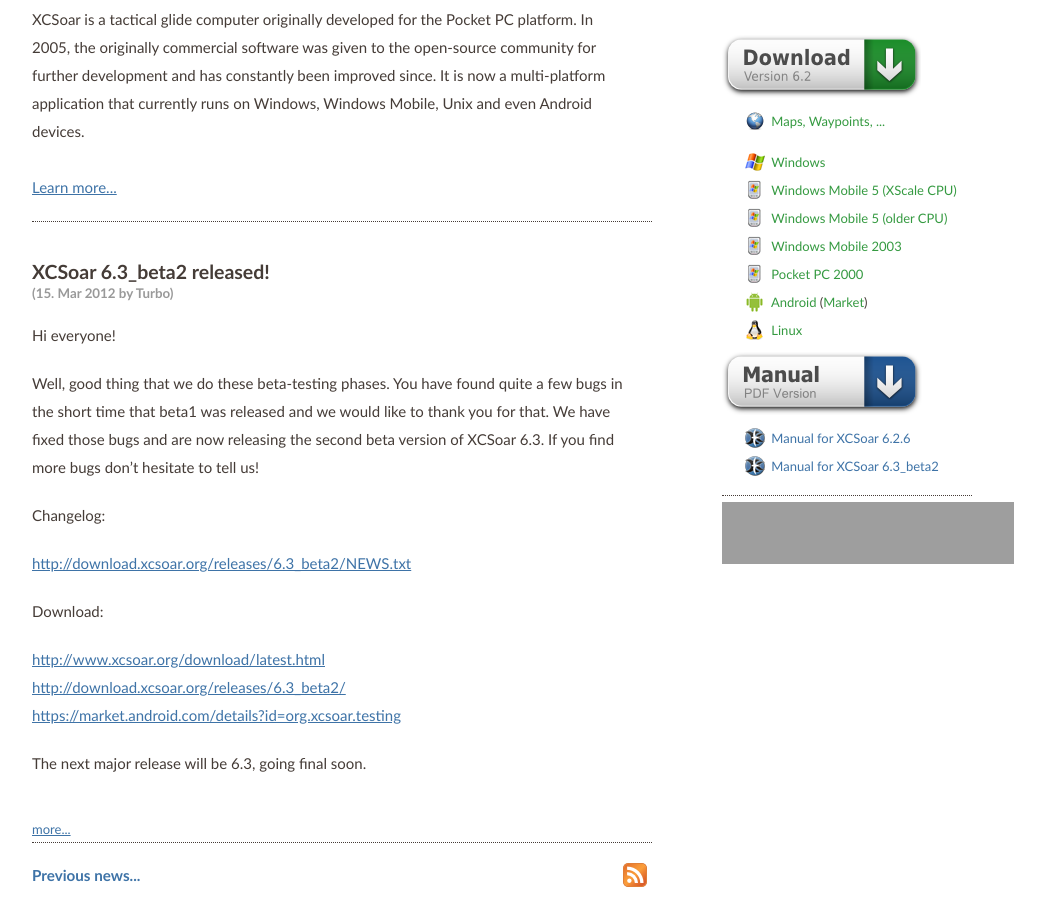
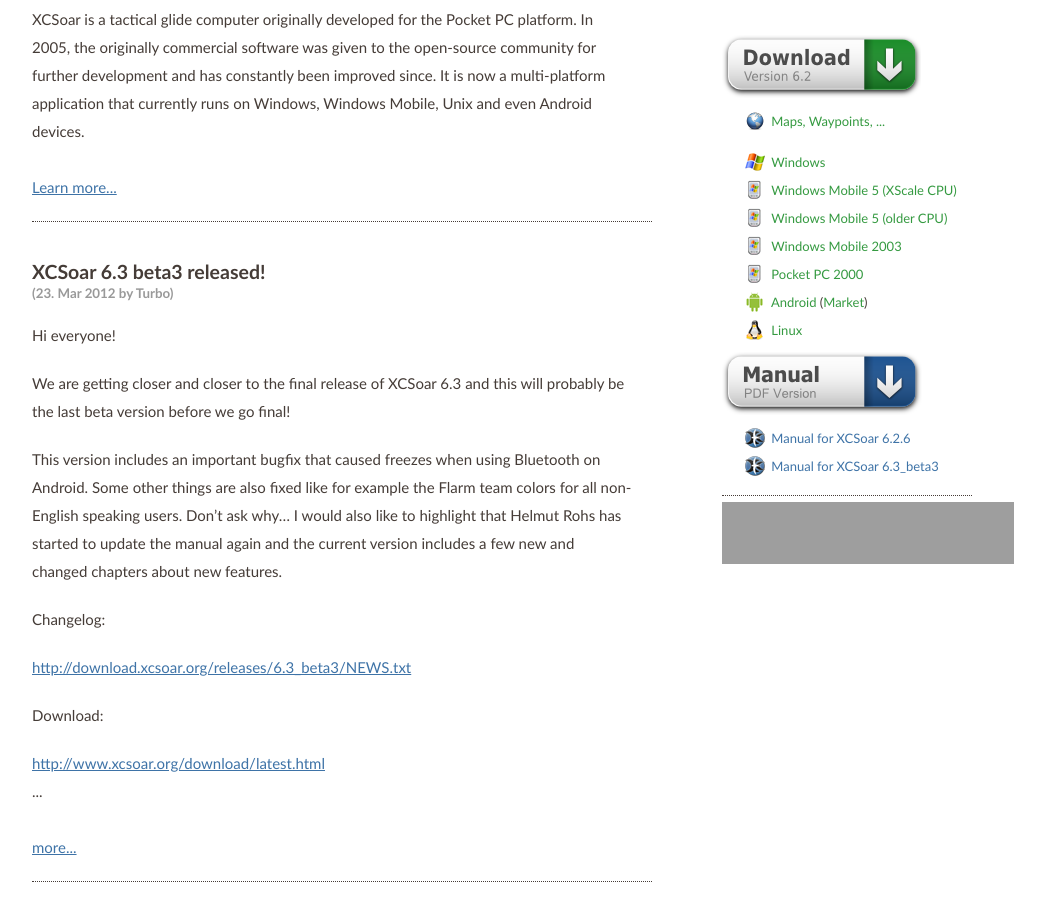
Before and after one commit to XCSoar/website, a Jekyll site: the page built from index.html, in a window 1280 px wide and 900 px high, scrolled down 204 px. Shown: the whole window, without its empty margins (138-1183 px from the left). Built offline with Jekyll 4.4.1, drawn with Linux system fonts in a browser that asks for light colours; grey boxes are pictures that could not be loaded.

Commit message:
release 6.3_beta3

```diff
--- a/_config.yml
+++ b/_config.yml
@@ -1,7 +1,7 @@
 permalink: /discover/:year/:month/:day/:title.html
 
 xcsoar_stable_version: 6.2.6
-xcsoar_testing_version: 6.3_beta2
+xcsoar_testing_version: 6.3_beta3
 xcsoar_old_version: 6.1.5
 
 xcsoar_next_milestone: 'XCSoar 6.3'
--- /dev/null
+++ b/_posts/2012-03-23-XCSoar_6.3_beta3_released.md
@@ -0,0 +1,29 @@
+---
+layout: post
+color: blue
+title: XCSoar 6.3 beta3 released!
+author: Turbo
+---
+Hi everyone!
+
+We are getting closer and closer to the final release of XCSoar 6.3 and this
+will probably be the last beta version before we go final!
+
+This version includes an important bugfix that caused freezes when using
+Bluetooth on Android. Some other things are also fixed like for example
+the Flarm team colors for all non-English speaking users. Don't ask why...
+I would also like to highlight that Helmut Rohs has started to update the manual
+again and the current version includes a few new and changed chapters about
+new features.
+
+Changelog:
+
+ <{{ site.download_server_url }}6.3_beta3/NEWS.txt>
+
+Download:
+
+ [http://www.xcsoar.org/download/latest.html](/download/latest.html)
+ <{{ site.download_server_url }}6.3_beta3/>
+ <https://market.android.com/details?id=org.xcsoar.testing>
+
+The next major release will be 6.3, going final soon.
```
